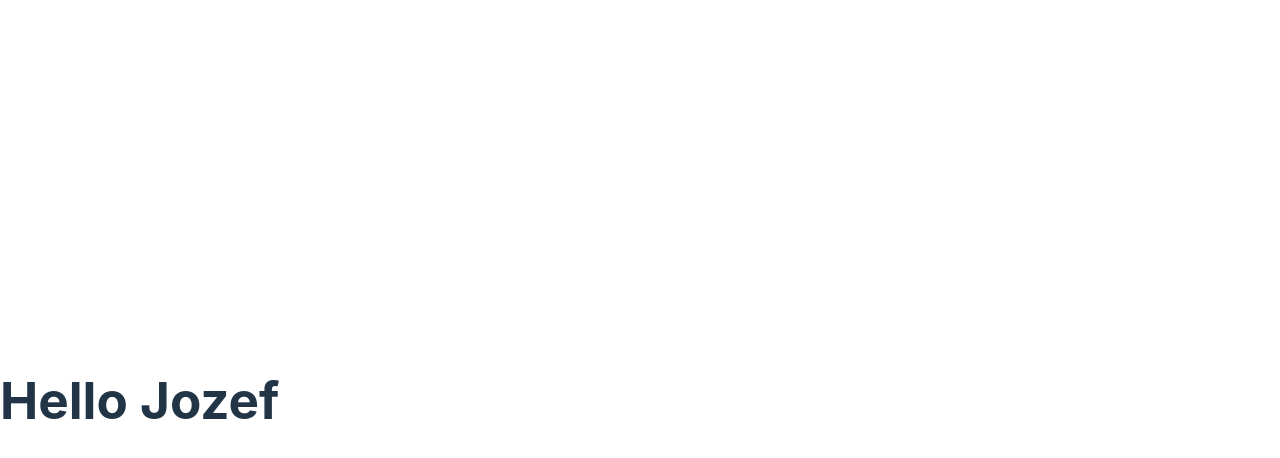
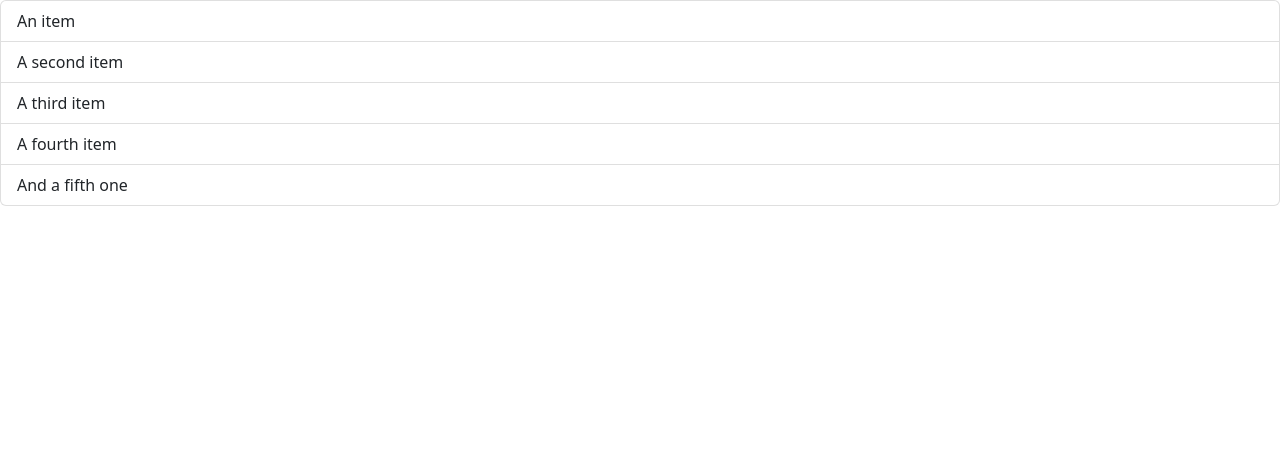
Before and after one commit to JozefSaj/react-playground, a React (Vite) app in the folder react-app/: page / in a window 1280 px wide. Shown: the top 458 px of the page. Built offline with nearby package versions, Linux system fonts and the light colour scheme.

Commit message:
ListGroup component

```diff
--- /dev/null
+++ b/package.json
@@ -0,0 +1,5 @@
+{
+  "dependencies": {
+    "bootstrap": "^5.2.3"
+  }
+}
--- a/react-app/src/App.tsx
+++ b/react-app/src/App.tsx
@@ -1,7 +1,7 @@
-import Message from "./Message";
+import ListGroup from "./components/ListGroup";
 
 function App() {
-  return <div><Message/></div>
+  return <div><ListGroup/></div>
 }
 
 
--- /dev/null
+++ b/react-app/src/components/ListGroup.tsx
@@ -0,0 +1,14 @@
+function ListGroup() {
+  //ctrl+d to mark other occurencies of same word
+  return (
+    <ul className="list-group">
+      <li className="list-group-item">An item</li>
+      <li className="list-group-item">A second item</li>
+      <li className="list-group-item">A third item</li>
+      <li className="list-group-item">A fourth item</li>
+      <li className="list-group-item">And a fifth one</li>
+    </ul>
+  );
+}
+
+export default ListGroup;
--- a/react-app/src/index.css
+++ /dev/null
@@ -1,69 +0,0 @@
-:root {
-  font-family: Inter, system-ui, Avenir, Helvetica, Arial, sans-serif;
-  line-height: 1.5;
-  font-weight: 400;
-
-  color-scheme: light dark;
-  color: rgba(255, 255, 255, 0.87);
-  background-color: #242424;
-
-  font-synthesis: none;
-  text-rendering: optimizeLegibility;
-  -webkit-font-smoothing: antialiased;
-  -moz-osx-font-smoothing: grayscale;
-  -webkit-text-size-adjust: 100%;
-}
-
-a {
-  font-weight: 500;
-  color: #646cff;
-  text-decoration: inherit;
-}
-a:hover {
-  color: #535bf2;
-}
-
-body {
-  margin: 0;
-  display: flex;
-  place-items: center;
-  min-width: 320px;
-  min-height: 100vh;
-}
-
-h1 {
-  font-size: 3.2em;
-  line-height: 1.1;
-}
-
-button {
-  border-radius: 8px;
-  border: 1px solid transparent;
-  padding: 0.6em 1.2em;
-  font-size: 1em;
-  font-weight: 500;
-  font-family: inherit;
-  background-color: #1a1a1a;
-  cursor: pointer;
-  transition: border-color 0.25s;
-}
-button:hover {
-  border-color: #646cff;
-}
-button:focus,
-button:focus-visible {
-  outline: 4px auto -webkit-focus-ring-color;
-}
-
-@media (prefers-color-scheme: light) {
-  :root {
-    color: #213547;
-    background-color: #ffffff;
-  }
-  a:hover {
-    color: #747bff;
-  }
-  button {
-    background-color: #f9f9f9;
-  }
-}
--- a/react-app/src/main.tsx
+++ b/react-app/src/main.tsx
@@ -1,7 +1,7 @@
 import React from 'react'
 import ReactDOM from 'react-dom/client'
 import App from './App'
-import './index.css'
+import 'bootstrap/dist/css/bootstrap.css'
 
 ReactDOM.createRoot(document.getElementById('root') as HTMLElement).render(
   <React.StrictMode>
```
Also changed, not shown: 1 other file (tests, documents, lock files or other folders).
